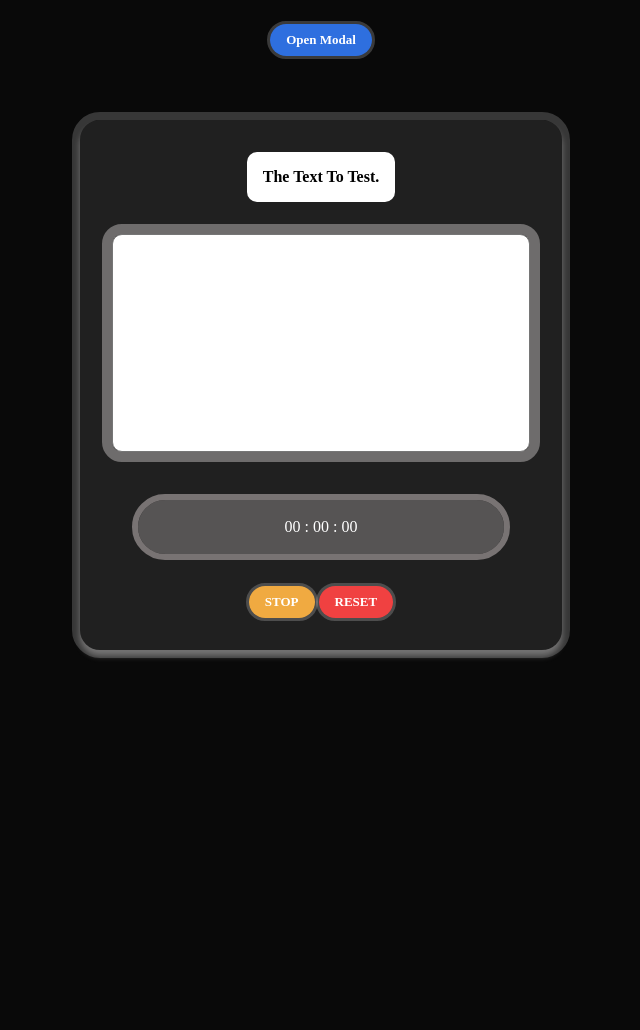
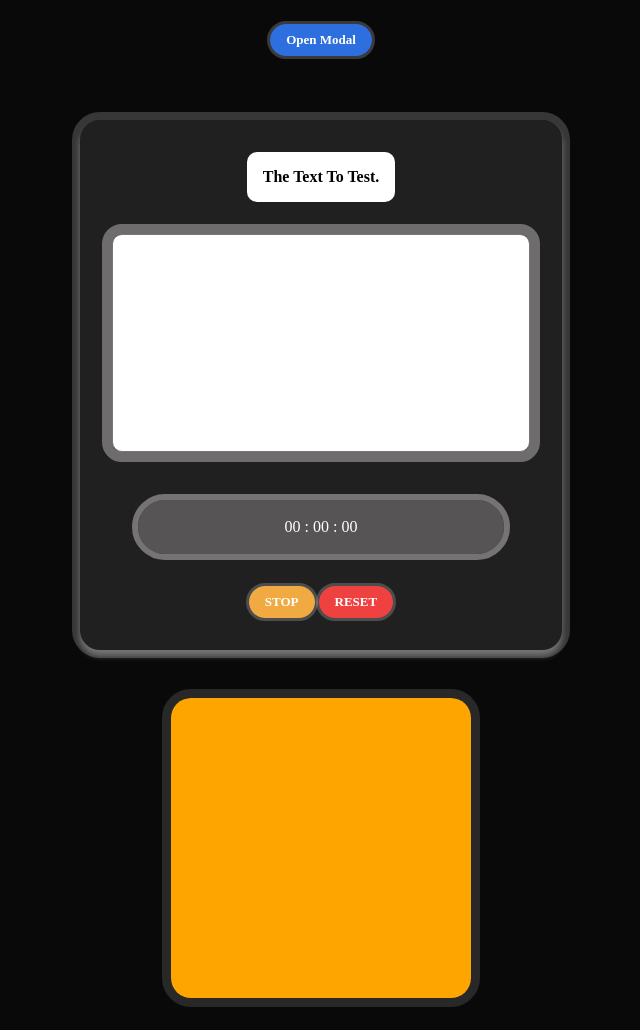
Before and after one commit to PouryaSoleimani/JAVASCRIPT__1, a website: page index.html in a window 1280 px wide. Shown: the top 1030 px of the page, without its empty margins (319-959 px from the left). Before the commit the page ends 800 px from the top, so only its background shows below. Drawn offline with Linux system fonts and the light colour scheme.

Commit message:
HANDLE___DYNAMIC___HEIGHT

```diff
--- a/event__listeners.js
+++ b/event__listeners.js
@@ -24,6 +24,7 @@ class EventListenersComponents {
     this.handleTimeStart();
     this.handleTimeStop();
     this.handleCheckText();
+    this.handleDynamicHeight()
   }
 
   addButtonEventHandler() {
@@ -190,6 +191,16 @@ class EventListenersComponents {
       checker(e.target.value)
     })
   }
+
+  handleDynamicHeight() {
+    const box = document.querySelector('.dynamic__height__div')
+    box.addEventListener('click', () => {
+      const randomWidth = `${Math.floor(Math.random() * 1000)}px`
+      const randomColor = `rgb(${Math.floor(Math.random() * 100)},${Math.floor(Math.random() * 100)},${Math.floor(Math.random() * 100)}`
+      box.style.setProperty('width', randomWidth)
+      box.style.setProperty('background-color', randomColor)
+    })
+  }
 }
 
 //^ DOM CONTENT LOADED
--- a/index.html
+++ b/index.html
@@ -83,6 +83,9 @@
     <div class="text"></div>
   </div>
 
+  <div class="dynamic__height__div" role="button">
+  </div>
+
   <!-- <script src="./variables__console.js"></script> -->
   <!-- <script src="./arrays.js"></script> -->
   <!-- <script src="./conditions.js"></script> -->
--- a/style.css
+++ b/style.css
@@ -210,3 +210,16 @@
   font-weight: 700;
   transition: right 400ms ease-in-out;
 }
+
+.dynamic__height__div {
+  width: 300px;
+  height: 300px;
+  border-radius: 20px;
+  background-color: orange;
+  margin: 2rem auto;
+  outline: 9px solid #ffffff20;
+  cursor: pointer;
+  transition:
+    width 400ms ease-in-out,
+    background-color 400ms cubic-bezier(0.175, 0.885, 0.32, 1.275);
+}
```
